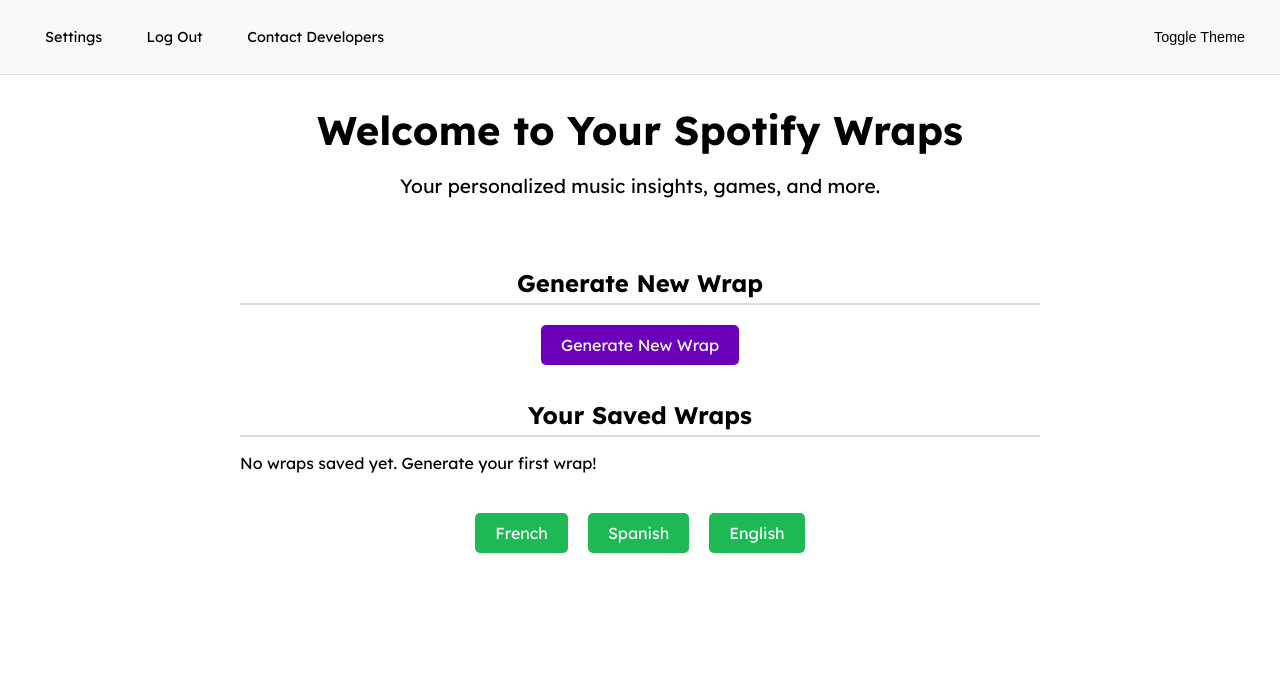
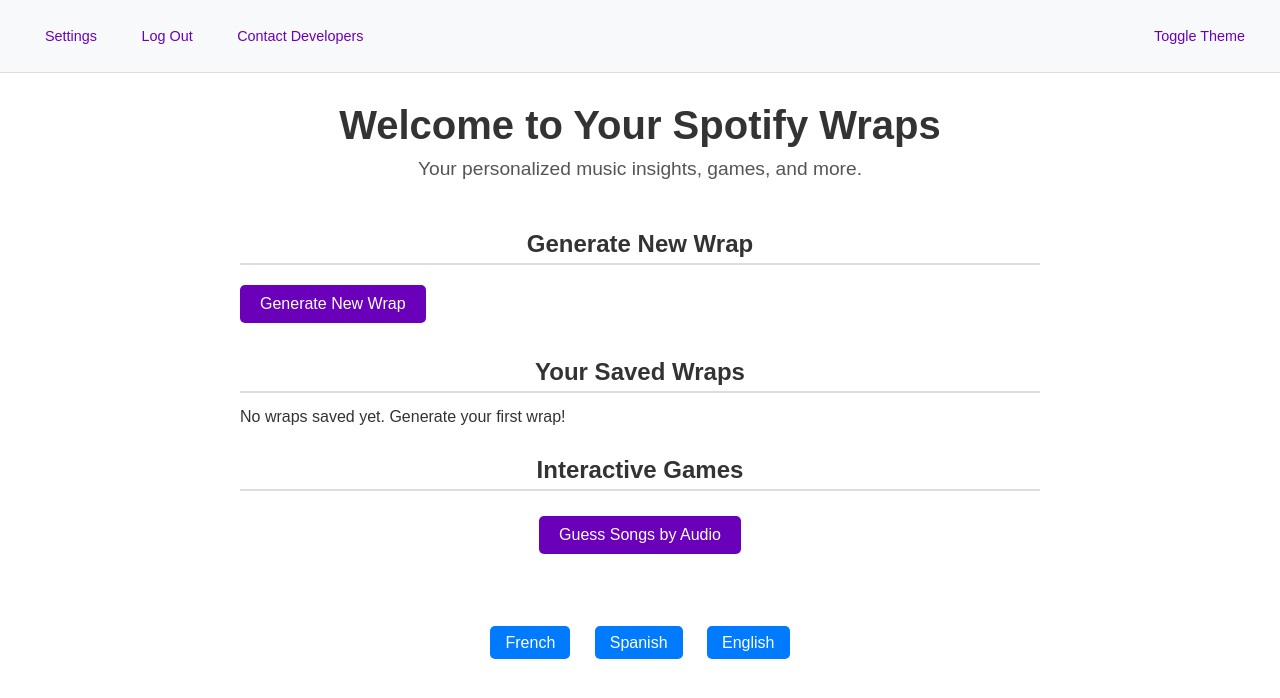
Before and after one commit to jmb245/SpotiProject, a Django app: page / in a window 1280 px wide. Shown: the top 698 px of the page. Run offline with Django 5.2, Linux system fonts and the light colour scheme; the visitor is signed in with stand-in values (Sample User, id 1); data that the repository does not hold is empty.

Commit message:
make it working

```diff
--- a/music/templates/music/home.html
+++ b/music/templates/music/home.html
@@ -5,23 +5,16 @@
 <head>
     <meta charset="UTF-8">
     <meta name="viewport" content="width=device-width, initial-scale=1.0">
-    <link href="https://fonts.googleapis.com/css2?family=Lexend:wght@400;700&display=swap" rel="stylesheet">
     <link id="theme-stylesheet" rel="stylesheet" href="{% static 'music/light.css' %}">
     <title>{% trans "Your Spotify Wraps" %}</title>
     <style>
-        body {
-            font-family: 'Lexend', sans-serif;
+        /* General Styling */
+        body, h1, h2, p, a, button, ul, li {
+            font-family: Lexend, sans-serif;
             margin: 0;
             padding: 0;
-            position: relative;
-        }
-
-        body.light, body.color {
-            color: black; /* Text color for light and colorful themes */
-        }
-
-        body.dark {
-            color: white; /* Text color for dark theme */
+            color: #333;
+            position: relative; /* To contain logo positioning */
         }
 
         .navigation {
@@ -33,8 +26,8 @@
             align-items: center;
         }
 
-        .navigation a, .navigation button {
-            color: black !important; /* Always black for navigation bar */
+        .navigation .button, .navigation button {
+            color: #6A00BA;
             text-decoration: none;
             margin-left: 10px;
             font-size: 0.9em;
@@ -45,7 +38,7 @@
             border-radius: 5px;
         }
 
-        .navigation a:hover, .navigation button:hover {
+        .navigation .button:hover, .navigation button:hover {
             background-color: #e9ecef;
         }
 
@@ -56,11 +49,13 @@
 
         header h1 {
             font-size: 2.5em;
+            font-weight: bold;
             margin: 0 0 10px;
         }
 
         header p {
             font-size: 1.2em;
+            color: #555;
         }
 
         .container {
@@ -81,6 +76,7 @@
         }
 
         .button {
+            font-family: 'Lexend', sans-serif;
             display: inline-block;
             text-decoration: none;
             background-color: #6A00BA;
@@ -89,42 +85,67 @@
             font-size: 1em;
             border-radius: 5px;
             margin: 5px 0;
-            text-align: center;
         }
 
         .button:hover {
             background-color: #37045e;
         }
 
-        .centered-button {
+        ul {
+            list-style: none;
+            padding: 0;
+        }
+
+        ul li {
+            background: #f8f9fa;
+            padding: 15px;
+            margin-bottom: 10px;
+            border: 1px solid #ddd;
+            border-radius: 5px;
             display: flex;
-            justify-content: center;
+            justify-content: space-between;
+            align-items: center;
+        }
+
+        ul li a {
+            color: #333;
+            text-decoration: none;
+            font-size: 1em;
+        }
+
+        ul li a:hover {
+            text-decoration: underline;
+        }
+
+        .games {
+            text-align: center;
+        }
+
+        .games a {
+            margin: 10px;
         }
 
         .language-buttons {
             text-align: center;
-            margin: 40px auto;
-            display: flex;
-            justify-content: center;
-            gap: 20px;
+            margin: 20px;
         }
 
         .language-buttons a {
+            margin: 0 10px;
             text-decoration: none;
-            background-color: #1DB954;
+            background-color: #007bff;
             color: white;
-            padding: 10px 20px;
+            padding: 8px 15px;
             font-size: 1em;
             border-radius: 5px;
-            transition: background-color 0.3s ease;
         }
 
         .language-buttons a:hover {
-            background-color: #159442;
+            background-color: #0056b3;
         }
     </style>
 </head>
-<body class="light"> <!-- Default theme is light -->
+<body>
     <div class="navigation">
         <div>
             <a href="{% url 'settings' %}" class="button">{% trans "Settings" %}</a>
@@ -142,9 +163,7 @@
     <div class="container">
         <div class="section">
             <h2>{% trans "Generate New Wrap" %}</h2>
-            <div class="centered-button">
             <a href="{% url 'generate_wrap' %}" class="button">{% trans "Generate New Wrap" %}</a>
-            </div>
         </div>
 
         <div class="section">
@@ -163,35 +182,67 @@
             {% endif %}
         </div>
 
+        <div class="section games">
+            <h2>{% trans "Interactive Games" %}</h2>
+            <a href="{% url 'audio_guess' %}" class="button">{% trans "Guess Songs by Audio" %}</a>
+        </div>
+    </div>
+
     <div class="language-buttons">
         <a href="/i18n/setlang/" data-lang="fr">{% trans "French" %}</a>
         <a href="/i18n/setlang/" data-lang="es">{% trans "Spanish" %}</a>
         <a href="/i18n/setlang/" data-lang="en">{% trans "English" %}</a>
     </div>
-    </div>
+
 
     <script>
         function setTheme(theme) {
             const themeStylesheet = document.getElementById('theme-stylesheet');
-            const body = document.body;
-
-            // Update stylesheet
             themeStylesheet.setAttribute('href',
                 theme === 'dark' ? '{% static "music/dark.css" %}' :
                 theme === 'light' ? '{% static "music/light.css" %}' :
                 theme === 'colorful' ? '{% static "music/color.css" %}' :
+                theme === 'orange' ? '{% static "music/orange.css" %}' :
+                theme === 'red' ? '{% static "music/red.css" %}' :
                 '{% static "music/light.css" %}'
             );
+        }
 
-            // Update body class for text color
-            body.className = theme;
+        function getQueryParam(param) {
+            const urlParams = new URLSearchParams(window.location.search);
+            return urlParams.get(param);
+        }
+
+        function checkDateForTheme() {
+            const simulatedDate = getQueryParam('date');
+            let dateKey;
+
+            if (simulatedDate) {
+                dateKey = simulatedDate;
+            } else {
+                const today = new Date();
+                dateKey = `${today.getMonth() + 1}-${today.getDate()}`;
+            }
+
+            if (dateKey === '10-31') {
+                setTheme('orange'); // Halloween
+                return true;
+            } else if (dateKey === '12-25') {
+                setTheme('red'); // Christmas
+                return true;
+            }
+
+            return false;
         }
 
         document.addEventListener('DOMContentLoaded', () => {
+            const specialThemeApplied = checkDateForTheme();
+            if (!specialThemeApplied) {
                 const currentTheme = localStorage.getItem('theme') || 'light';
                 setTheme(currentTheme);
 
                 const toggleButton = document.getElementById('toggle-theme');
+                if (toggleButton) {
                     toggleButton.onclick = () => {
                         const currentTheme = localStorage.getItem('theme') || 'light';
                         const newTheme = currentTheme === 'dark' ? 'light' :
@@ -200,6 +251,24 @@
                         localStorage.setItem('theme', newTheme);
                         setTheme(newTheme);
                     };
+                }
+            }
+        });
+        document.querySelectorAll('.language-buttons a').forEach(button => {
+            button.addEventListener('click', e => {
+                e.preventDefault();
+                const langCode = button.getAttribute('data-lang');
+                fetch('/i18n/setlang/', {
+                    method: 'POST',
+                    headers: {
+                        'X-CSRFToken': '{{ csrf_token }}',
+                        'Content-Type': 'application/x-www-form-urlencoded',
+                    },
+                    body: `language=${langCode}&next=/`,
+                }).then(() => {
+                    window.location.reload();
+                });
+            });
         });
     </script>
 </body>
--- a/music/views.py
+++ b/music/views.py
@@ -74,9 +74,15 @@
 
 def spotify_callback(request):
     user = request.user
+    logger.info(f"User: {user} has accessed the callback")
+
+    # Retrieve the authorization code from the callback URL
     code = request.GET.get('code')
+    if not code:
+        messages.error(request, 'Spotify authorization failed. Please try again.')
+        return redirect('settings')
 
-    # Exchange code for tokens (logic remains the same)
+    # Manually request the access token from Spotify
     token_url = 'https://accounts.spotify.com/api/token'
     redirect_uri = settings.SPOTIFY_REDIRECT_URI
     client_id = settings.SPOTIFY_CLIENT_ID
@@ -88,34 +94,35 @@
         'client_id': client_id,
         'client_secret': client_secret,
     }
+
+    # Request the token from Spotify
     response = requests.post(token_url, data=payload)
+    if response.status_code != 200:
+        logger.error(f"Failed to get Spotify token. Status code: {response.status_code}")
+        messages.error(request, 'Spotify linking failed. Please try again.')
+        return redirect('settings')
+
+    # Parse the token data
     token_data = response.json()
-
     access_token = token_data.get('access_token')
     refresh_token = token_data.get('refresh_token')
 
-    # Get Spotify user ID (you might already have this logic)
-    headers = {'Authorization': f'Bearer {access_token}'}
-    user_response = requests.get('https://api.spotify.com/v1/me', headers=headers)
-    spotify_user = user_response.json()
-    spotify_user_id = spotify_user.get('id')
+    if not access_token:
+        logger.error("No access token returned from Spotify.")
+        messages.error(request, 'Spotify linking failed. Please try again.')
+        return redirect('settings')
 
-    # Use update_or_create to avoid IntegrityError
-    social_account, created = SocialAccount.objects.update_or_create(
-        user=user,
-        provider='spotify',
-        defaults={'uid': spotify_user_id}
-    )
+    # Save or update the token in the database
+    social_account, _ = SocialAccount.objects.get_or_create(user=user, provider='spotify')
+    social_token, _ = SocialToken.objects.get_or_create(account=social_account)
+    social_token.token = access_token
+    social_token.token_secret = refresh_token  # Use token_secret to store refresh token
+    social_token.save()
 
-    # Update or create the token
-    social_token, _ = SocialToken.objects.update_or_create(
-        account=social_account,
-        defaults={'token': access_token, 'token_secret': refresh_token}
-    )
+    logger.info(f"Spotify token successfully stored for user {user.username}")
+    messages.success(request, 'Spotify successfully linked!')
+    return redirect('home')
 
-    # Redirect user to home after successful linking
-    messages.success(request, "Spotify account linked successfully.")
-    return redirect('home')
 def contact_developers(request):
     if request.method == 'POST':
         # Process feedback form
```
Also changed, not shown: music/templates/music/view_wrap.html (line endings or trailing spaces). Lines whose indentation alone changed are shown as unchanged.
